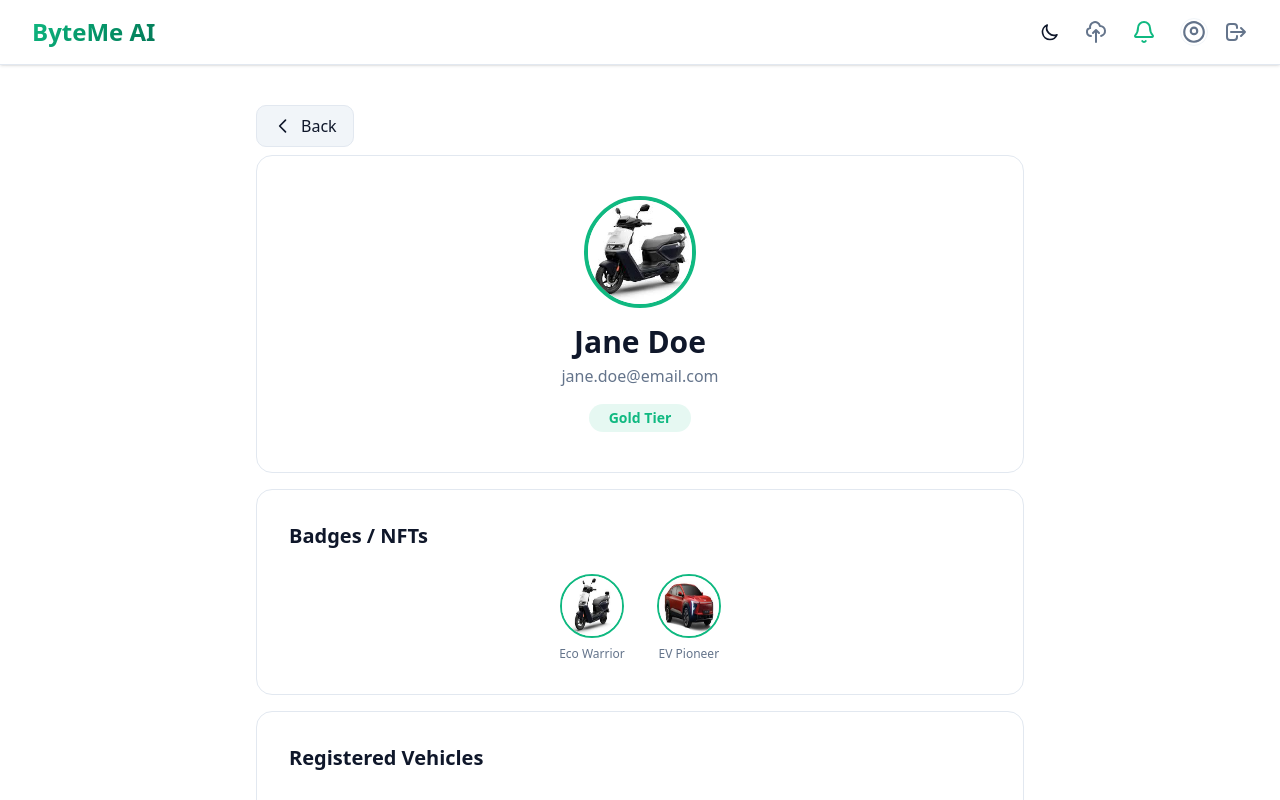
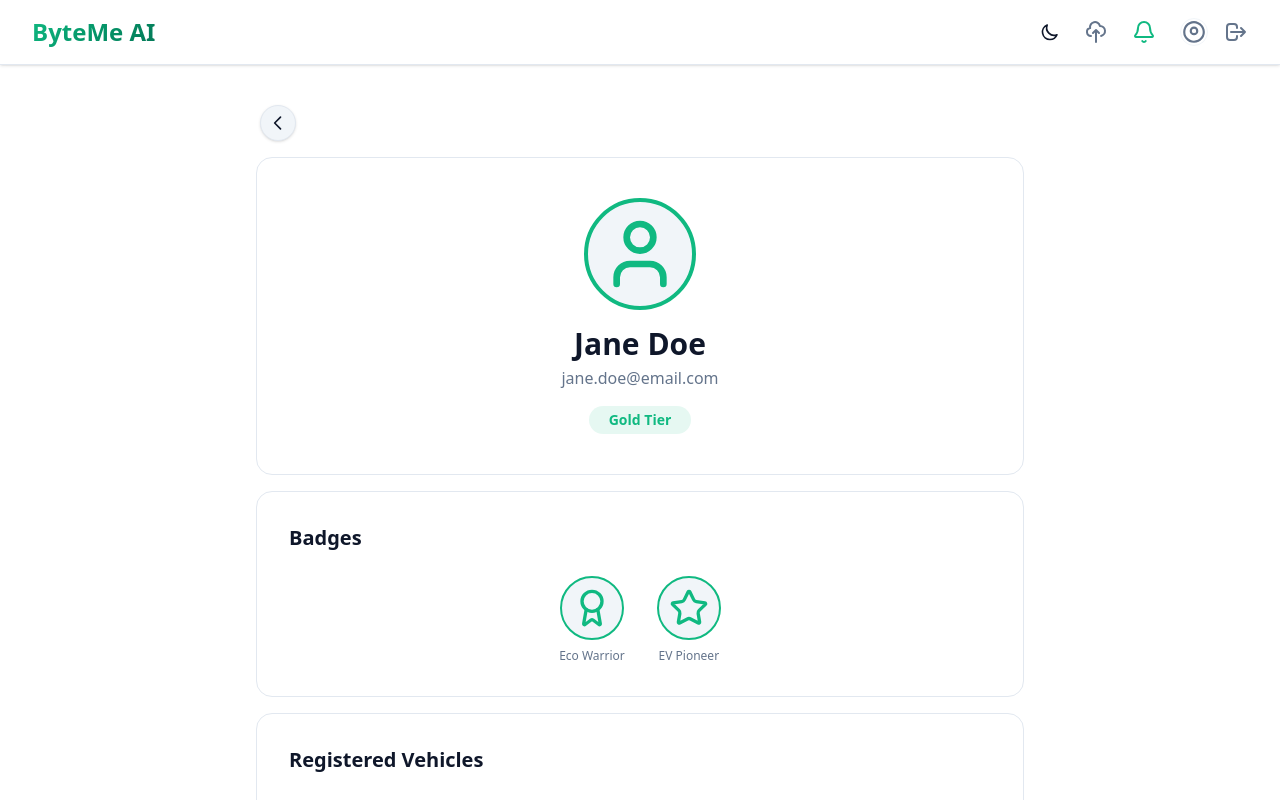
Before and after one commit to DattatrayPatil-Alchemytech/byteme-ai-frontend, a Next.js app: page /profile in a window 1280 px wide. Shown: the top 800 px of the page. Built offline with nearby package versions, Linux system fonts and the light colour scheme.

Commit message:
feat: back button added in the profile page.

```diff
--- a/app/(user)/profile/page.tsx
+++ b/app/(user)/profile/page.tsx
@@ -1,6 +1,6 @@
 "use client";
 import React, { useState } from "react";
-import Image from 'next/image';
+import { User, Award, Star } from 'lucide-react';
 import { DataTable, Column } from "@/components/ui/DataTable";
 import { mockVehicles } from "./mockVehicles";
 import { Button } from "@/components/ui/button";
@@ -11,11 +11,11 @@ import { useRouter } from "next/navigation";
 const userProfile = {
   name: "Jane Doe",
   email: "jane.doe@email.com",
-  avatar: "/assets/bike-ev.jpg",
+  avatar: "icon", // Use icon for avatar
   tier: "Gold",
   badges: [
-    { id: 1, name: "Eco Warrior", image: "/assets/bike-ev.jpg" },
-    { id: 2, name: "EV Pioneer", image: "/assets/car-ev.jpg" },
+    { id: 1, name: "Eco Warrior", icon: Award },
+    { id: 2, name: "EV Pioneer", icon: Star },
   ],
   notifications: [
     { id: 1, message: "Your vehicle registration is approved!", read: false },
@@ -125,17 +125,20 @@ export default function UserProfilePage() {
       <button
         type="button"
         onClick={() => router.back()}
-        className="flex items-center gap-2 mb-2 px-4 py-2 bg-muted text-foreground border border-border rounded-lg hover:bg-primary/10 transition-colors"
+        className="mb-4 ml-1 flex items-center justify-center w-9 h-9 rounded-full border border-border bg-muted text-foreground hover:bg-primary/10 focus:outline-none focus:ring-2 focus:ring-primary/50 transition-colors shadow-sm"
+        aria-label="Go back"
+        title="Go back"
       >
         <svg className="w-5 h-5" fill="none" stroke="currentColor" strokeWidth="2" viewBox="0 0 24 24">
           <path strokeLinecap="round" strokeLinejoin="round" d="M15 19l-7-7 7-7" />
         </svg>
-        <span>Back</span>
       </button>
       {/* Header with Bell Icon removed */}
       {/* Profile Card */}
       <section className="flex flex-col items-center bg-background border border-border rounded-2xl p-10">
-        <Image src={userProfile.avatar} alt="avatar" width={112} height={112} className="w-28 h-28 rounded-full object-cover border-4 border-primary mb-4" />
+        <div className="w-28 h-28 rounded-full border-4 border-primary mb-4 flex items-center justify-center bg-muted">
+          <User className="w-20 h-20 text-primary" />
+        </div>
         <div className="text-center">
           <div className="text-3xl font-bold text-foreground mb-1">{userProfile.name}</div>
           <div className="text-base text-muted-foreground mb-2">{userProfile.email}</div>
@@ -145,14 +148,19 @@ export default function UserProfilePage() {
 
       {/* Badges/NFTs display */}
       <section className="bg-background border border-border rounded-2xl p-8">
-        <div className="font-bold text-xl text-foreground mb-6 text-left">Badges / NFTs</div>
+        <div className="font-bold text-xl text-foreground mb-6 text-left">Badges</div>
         <div className="flex gap-8 justify-center">
-          {userProfile.badges.map(badge => (
-            <div key={badge.id} className="flex flex-col items-center">
-              <Image src={badge.image} alt={badge.name} width={64} height={64} className="w-16 h-16 rounded-full border-2 border-primary mb-2" />
-              <span className="text-xs text-center text-muted-foreground font-medium">{badge.name}</span>
-            </div>
-          ))}
+          {userProfile.badges.map(badge => {
+            const Icon = badge.icon;
+            return (
+              <div key={badge.id} className="flex flex-col items-center">
+                <div className="w-16 h-16 rounded-full border-2 border-primary mb-2 flex items-center justify-center bg-muted">
+                  <Icon className="w-10 h-10 text-primary" />
+                </div>
+                <span className="text-xs text-center text-muted-foreground font-medium">{badge.name}</span>
+              </div>
+            );
+          })}
         </div>
       </section>
 
```
